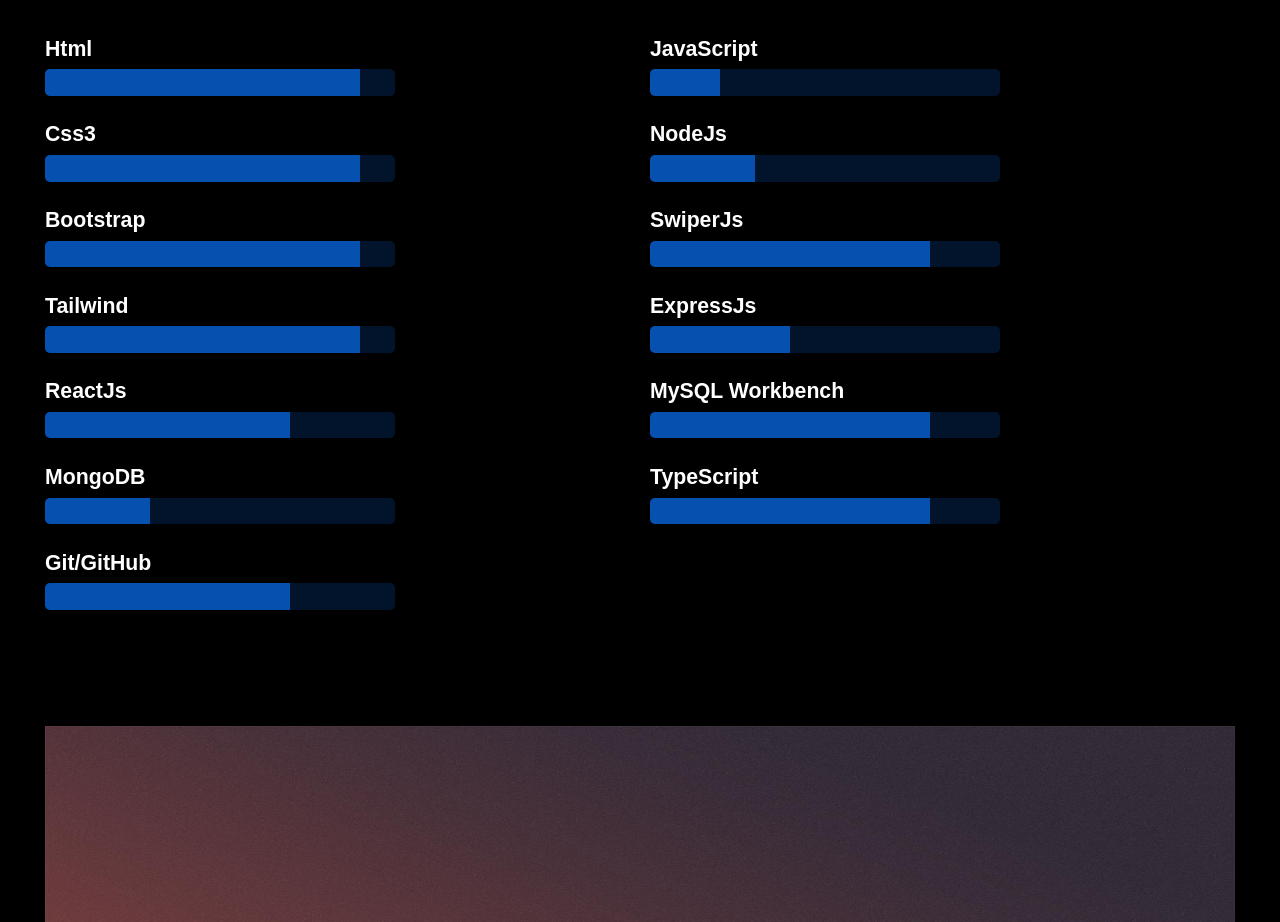
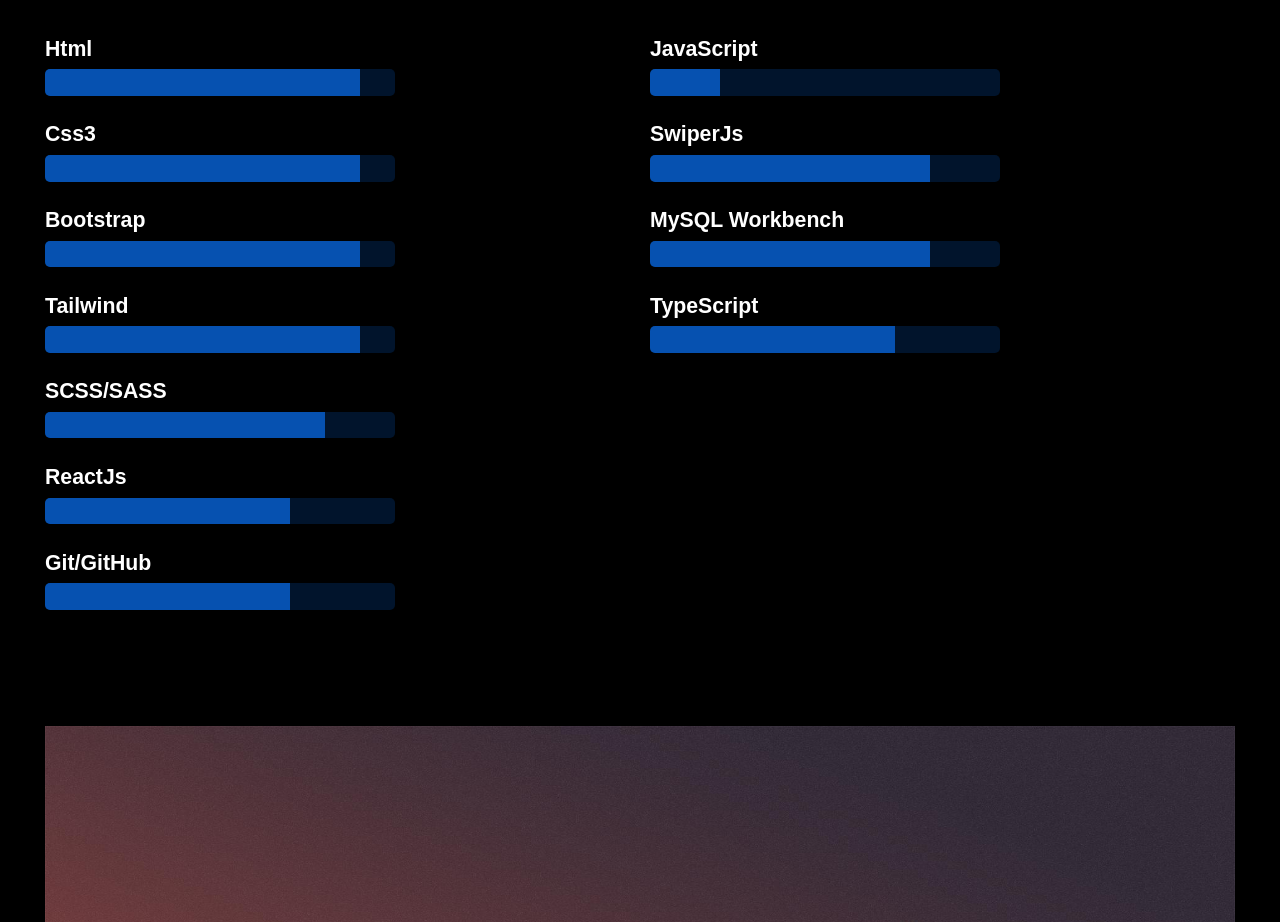
Before and after one commit to Cyberrpanda/portfolio, a React (Create React App) app: page / in a window 1280 px wide. Shown: the part 1641-2563 px from the top of the page. Built offline with nearby package versions, Linux system fonts and the light colour scheme.

Commit message:
changess to stack file and correction of effect delay in  mylore

```diff
--- a/src/mylore.jsx
+++ b/src/mylore.jsx
@@ -23,7 +23,7 @@
           }
         });
       },
-      { threshold: 0.4 } // Adjust the threshold as needed
+      { threshold: 0.2 } // Adjust the threshold as needed
     );
 
     const content = contentRef.current;
--- a/src/stack.jsx
+++ b/src/stack.jsx
@@ -76,17 +76,17 @@
                 </div>
 
                 <div class="skillBar">
+                <h4>SCSS/SASS</h4>
+                <div class="skillBarContainer">
+                    <div class="skillBarValue value-80"></div>
+                </div>
+                </div>
+
+                <div class="skillBar">
                 <h4>ReactJs</h4>
                 <div class="skillBarContainer">
                     <div class="skillBarValue value-70"></div>
                 </div>
-                </div>
-
-                <div class="skillBar">
-                    <h4>MongoDB</h4>
-                    <div class="skillBarContainer">
-                    <div class="skillBarValue value-30"></div>
-                    </div>
                 </div>
 
                 <div class="skillBar">
@@ -107,23 +107,9 @@
                 </div>
 
                 <div class="skillBar">
-                    <h4>NodeJs</h4>
-                    <div class="skillBarContainer">
-                    <div class="skillBarValue value-30"></div>
-                    </div>
-                </div>
-
-                <div class="skillBar">
                     <h4>SwiperJs</h4>
                     <div class="skillBarContainer">
                     <div class="skillBarValue value-80"></div>
-                    </div>
-                </div>
-
-                <div class="skillBar">
-                    <h4>ExpressJs</h4>
-                    <div class="skillBarContainer">
-                    <div class="skillBarValue value-40"></div>
                     </div>
                 </div>
 
@@ -137,7 +123,7 @@
                 <div class="skillBar">
                     <h4>TypeScript</h4>
                     <div class="skillBarContainer">
-                    <div class="skillBarValue value-80"></div>
+                    <div class="skillBarValue value-70"></div>
                     </div>
                 </div>
             </div>
```
